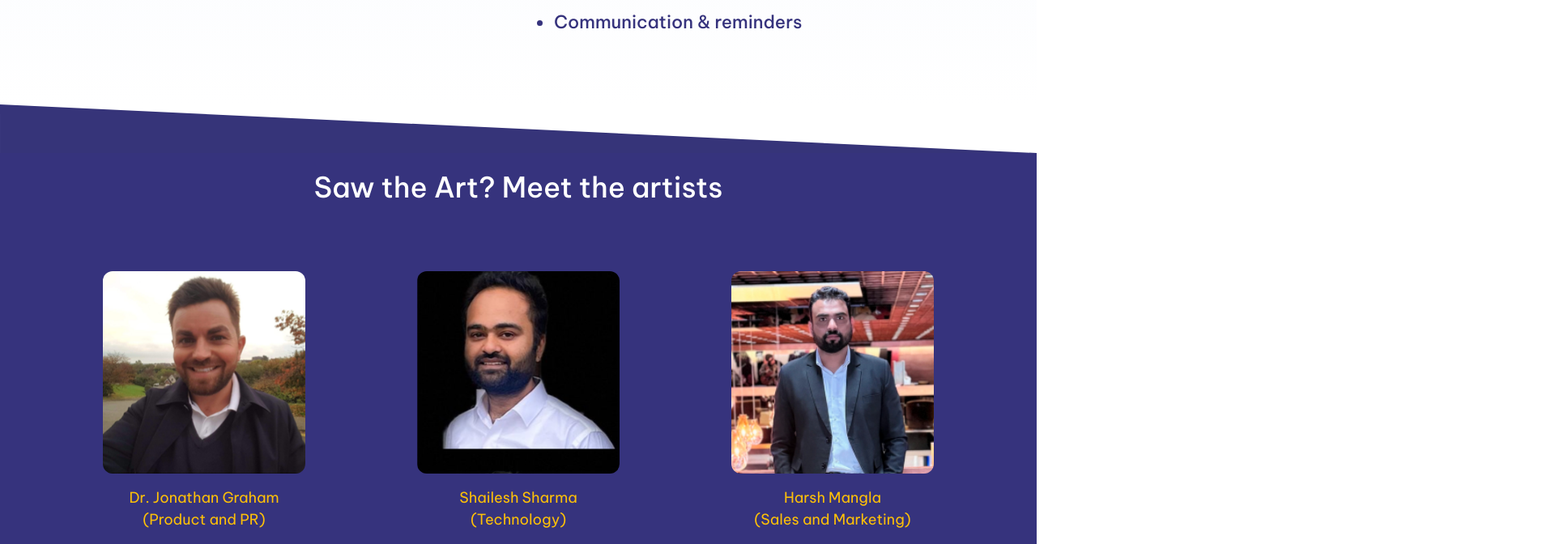
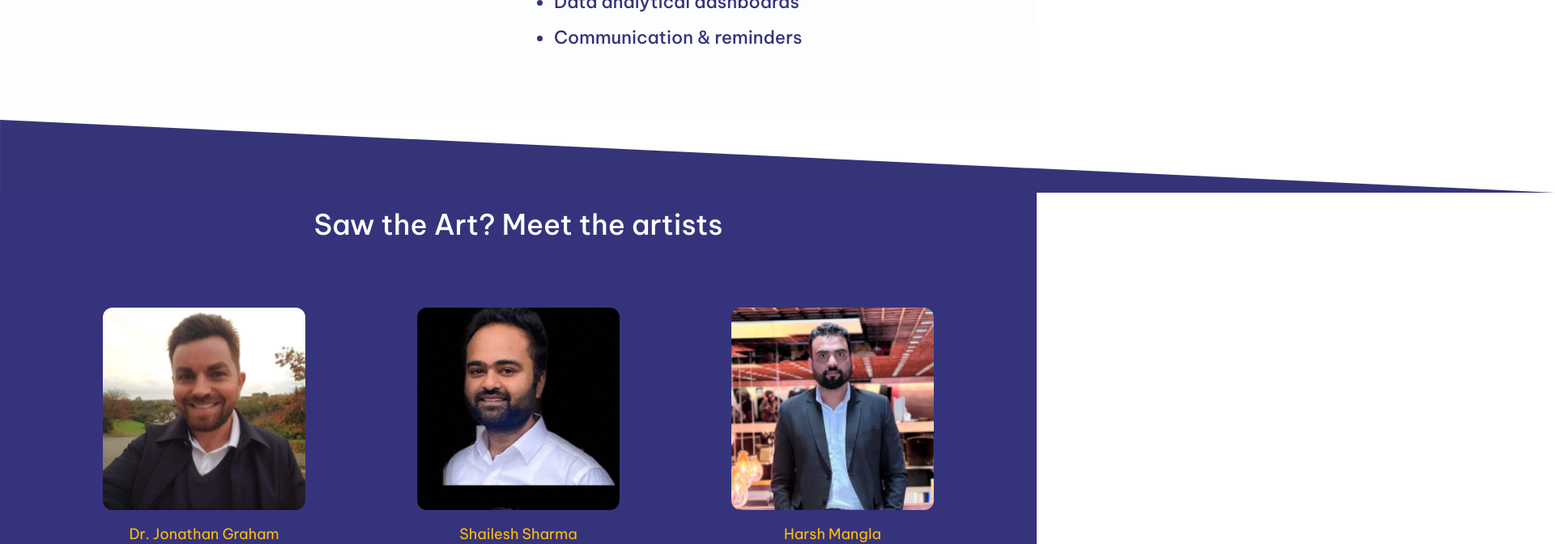
Before and after one commit to Novatrone/parcAi, a React (Create React App) app: page / in a window 1280 px wide. Shown: the part 3900-4572 px from the top of the page at 81% size, 1920 px wide, since content can reach past the window. Built offline with nearby package versions, Linux system fonts and the light colour scheme.

Commit message:
change stepper

```diff
--- a/src/App.css
+++ b/src/App.css
@@ -181,6 +181,7 @@ h5 {
 .section_stepper_bottom {
   position: relative;
   display: flex;
+  width: 103%;
 }
 
 .blue_bottom_stepper {
@@ -355,7 +356,7 @@ h5 {
 
 .blue_top_stepper {
   margin-bottom: -0.2rem;
-  width: 125%;
+  width: 150%;
 }
 
 @media (max-width: 769px) {
--- a/src/page/home/index.js
+++ b/src/page/home/index.js
@@ -275,7 +275,7 @@ export default function Home() {
             </div>
 
             <div id="our_team" className='site-team'>
-                <div>
+                <div className='blue_top_stepper'>
                     <img className="w-100 -mb-2" src="/images/Homepage-trim-3.svg" alt="shapes" width="100%" height="100%" />
                 </div>
                 <div className="back-blue-1 section_stepper text-white">
```
